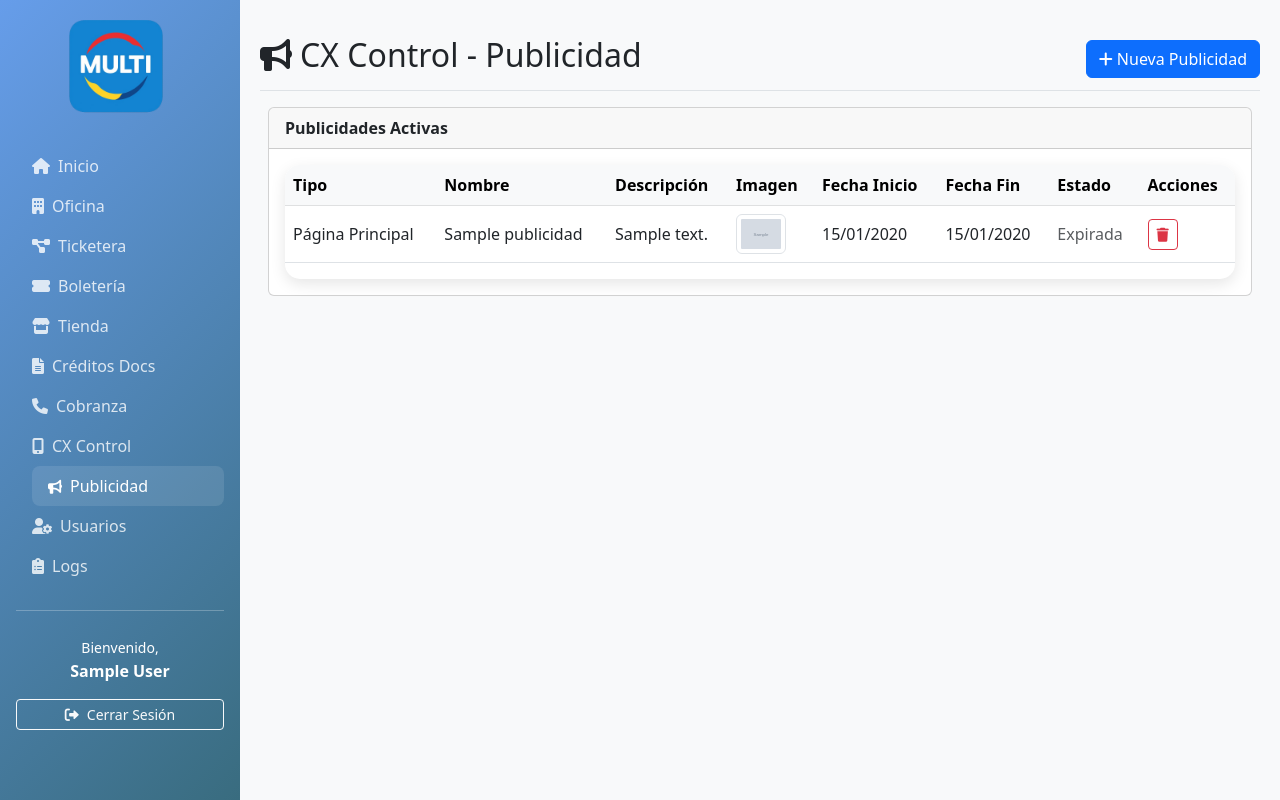
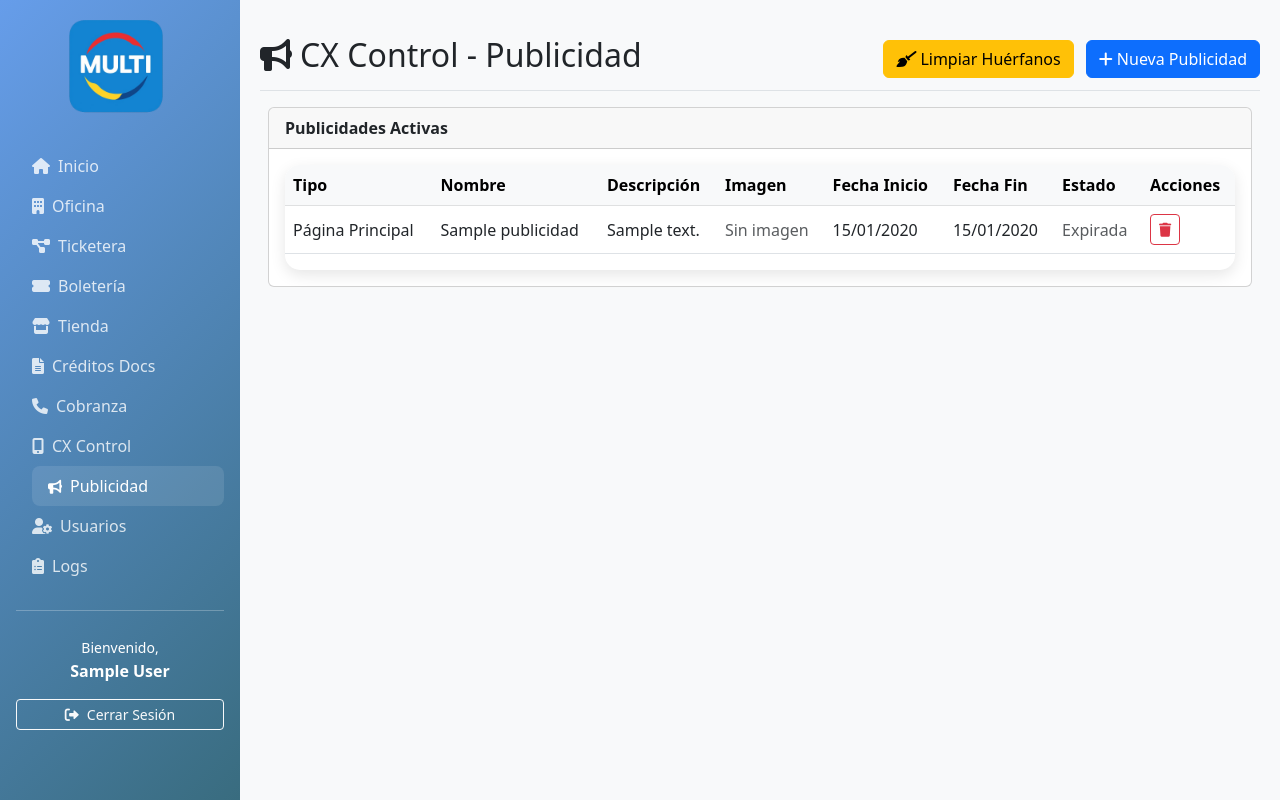
Before and after one commit to sandresog98/multi_app, a PHP site: page /ui/modules/cx_control/pages/publicidad.php in a window 1280 px wide. Run offline with PHP 8.4, Linux system fonts and the light colour scheme; the visitor is signed in with stand-in values (Sample User, id 1); data comes from the database, SQL or seed files in the repository; tables that the repository leaves empty hold one stand-in row (values such as "Sample post"); grey boxes marked "Sample" are stand-in pictures.

Commit message:
UI CX Publicidad List

```diff
--- a/ui/modules/cx_control/api/publicidad.php
+++ b/ui/modules/cx_control/api/publicidad.php
@@ -93,9 +93,31 @@ try {
 
                 // Generar URL completa de la imagen
                 $pub['imagen_url'] = getImageUrl($pub['imagen']);
+
+                // Marcar si la imagen existe o no
+                $pub['imagen_existe'] = $pub['imagen_url'] !== null;
             }
 
             echo json_encode(['success' => true, 'data' => $publicidades]);
+
+        } elseif ($action === 'limpiar_huérfanos') {
+            // Limpiar registros que tienen referencias a archivos que no existen
+            $publicidades = $publicidadModel->obtenerPublicidades();
+            $limpiados = 0;
+
+            foreach ($publicidades as $pub) {
+                $imagenUrl = getImageUrl($pub['imagen']);
+                if ($imagenUrl === null) {
+                    // El archivo no existe, eliminar el registro
+                    $resultado = $publicidadModel->eliminarPublicidad($pub['id']);
+                    if ($resultado['success']) {
+                        $limpiados++;
+                    }
+                }
+            }
+
+            echo json_encode(['success' => true, 'message' => "Se limpiaron $limpiados registros huérfanos"]);
+
         } else {
             throw new Exception('Acción no válida: ' . $action);
         }
@@ -144,28 +166,45 @@ function getImageUrl($imagen) {
         $baseUrl = cx_getFullBaseUrlRobust();
     }
 
-    // Si la imagen empieza con /multi_app/, usar directamente la ruta completa
+    // Determinar la ruta del archivo en el sistema de archivos
+    $filePath = '';
+
+    // Si la imagen empieza con /multi_app/, convertir a ruta del sistema de archivos
     if (strpos($imagen, '/multi_app/') === 0) {
-        // Reemplazar /multi_app/ con la URL base completa
-        return str_replace('/multi_app', $baseUrl, $imagen);
+        // Reemplazar /multi_app/ con la ruta base del proyecto
+        $relativePath = substr($imagen, strlen('/multi_app'));
+        $filePath = __DIR__ . '/../../../..' . $relativePath;
+        $imageUrl = str_replace('/multi_app', $baseUrl, $imagen);
+    }
+    // Si la imagen empieza con /projects/multi_app/, convertir a ruta relativa
+    elseif (strpos($imagen, '/projects/multi_app/') === 0) {
+        $relativePath = substr($imagen, strlen('/projects/multi_app'));
+        $filePath = __DIR__ . '/../../../..' . $relativePath;
+        $imageUrl = $baseUrl . $relativePath;
+    }
+    // Si es una ruta relativa, construir la ruta completa
+    else {
+        $cleanImage = ltrim($imagen, '/');
+
+        // Verificar si la imagen ya incluye el directorio cx_publicidad
+        if (strpos($cleanImage, 'cx_publicidad/') === 0) {
+            $filePath = __DIR__ . '/../../../uploads/' . $cleanImage;
+            $imageUrl = $baseUrl . '/ui/uploads/' . $cleanImage;
+        } else {
+            $filePath = __DIR__ . '/../../../uploads/cx_publicidad/' . $cleanImage;
+            $imageUrl = $baseUrl . '/ui/uploads/cx_publicidad/' . $cleanImage;
+        }
     }
 
-    // Si la imagen empieza con /projects/multi_app/, convertir a ruta relativa y construir URL completa
-    if (strpos($imagen, '/projects/multi_app/') === 0) {
-        // Remover /projects/multi_app/ del inicio para obtener la ruta relativa
-        $relativePath = substr($imagen, strlen('/projects/multi_app'));
-        return $baseUrl . $relativePath;
+    // Verificar si el archivo existe en el sistema de archivos
+    if (!file_exists($filePath)) {
+        // Log del error para debugging
+        error_log("Archivo de imagen no encontrado: " . $filePath . " (URL: " . $imageUrl . ")");
+
+        // Retornar una imagen por defecto o null para manejar en el frontend
+        return null; // El frontend manejará esto mostrando "Sin imagen"
     }
 
-    // Si es una ruta relativa, construir la URL completa
-    $cleanImage = ltrim($imagen, '/');
-
-    // Verificar si la imagen ya incluye el directorio cx_publicidad
-    if (strpos($cleanImage, 'cx_publicidad/') === 0) {
-        return $baseUrl . '/ui/uploads/' . $cleanImage;
-    } else {
-        // Si no incluye el directorio, agregarlo
-        return $baseUrl . '/ui/uploads/cx_publicidad/' . $cleanImage;
-    }
+    return $imageUrl;
 }
 ?>
--- a/ui/modules/cx_control/pages/publicidad.php
+++ b/ui/modules/cx_control/pages/publicidad.php
@@ -17,9 +17,14 @@ include '../../../views/layouts/header.php';
     <main class="col-12 main-content">
       <div class="d-flex justify-content-between flex-wrap flex-md-nowrap align-items-center pt-3 pb-2 mb-3 border-bottom">
         <h1 class="h2"><i class="fas fa-bullhorn me-2"></i>CX Control - Publicidad</h1>
-        <button class="btn btn-primary" data-bs-toggle="modal" data-bs-target="#nuevaPublicidadModal">
-          <i class="fas fa-plus me-1"></i>Nueva Publicidad
-        </button>
+        <div>
+          <button class="btn btn-warning me-2" onclick="limpiarHuerfanos()">
+            <i class="fas fa-broom me-1"></i>Limpiar Huérfanos
+          </button>
+          <button class="btn btn-primary" data-bs-toggle="modal" data-bs-target="#nuevaPublicidadModal">
+            <i class="fas fa-plus me-1"></i>Nueva Publicidad
+          </button>
+        </div>
       </div>
 
       <div class="row g-3">
@@ -179,8 +184,9 @@ function mostrarPublicidades(publicidades) {
       <td>${pub.nombre}</td>
       <td>${pub.descripcion || '-'}</td>
       <td>
-        ${pub.imagen_url && pub.imagen_url !== 'test.jpg' ?
-          `<img src="${pub.imagen_url}" alt="Imagen" class="img-thumbnail" style="max-width: 50px; max-height: 50px;">` :
+        ${pub.imagen_url && pub.imagen_url !== 'test.jpg' && pub.imagen_url !== null ?
+          `<img src="${pub.imagen_url}" alt="Imagen" class="img-thumbnail" style="max-width: 50px; max-height: 50px;" onerror="this.style.display='none'; this.nextElementSibling.style.display='inline';">
+           <span class="text-muted" style="display:none;">Archivo no encontrado</span>` :
           '<span class="text-muted">Sin imagen</span>'
         }
       </td>
@@ -224,6 +230,28 @@ async function eliminarPublicidad(id) {
   } catch (error) {
     console.error('Error:', error);
     alert('Error al eliminar la publicidad');
+  }
+}
+
+// Función para limpiar registros huérfanos
+async function limpiarHuerfanos() {
+  if (!confirm('¿Estás seguro de que deseas limpiar los registros huérfanos? Esta acción eliminará todas las publicidades cuyas imágenes no existen en el servidor.')) {
+    return;
+  }
+
+  try {
+    const res = await fetch('../api/publicidad.php?action=limpiar_huérfanos');
+    const json = await res.json();
+
+    if (json.success) {
+      alert(json.message);
+      cargarPublicidades();
+    } else {
+      alert('Error: ' + json.message);
+    }
+  } catch (error) {
+    console.error('Error:', error);
+    alert('Error al limpiar registros huérfanos');
   }
 }
 
```
